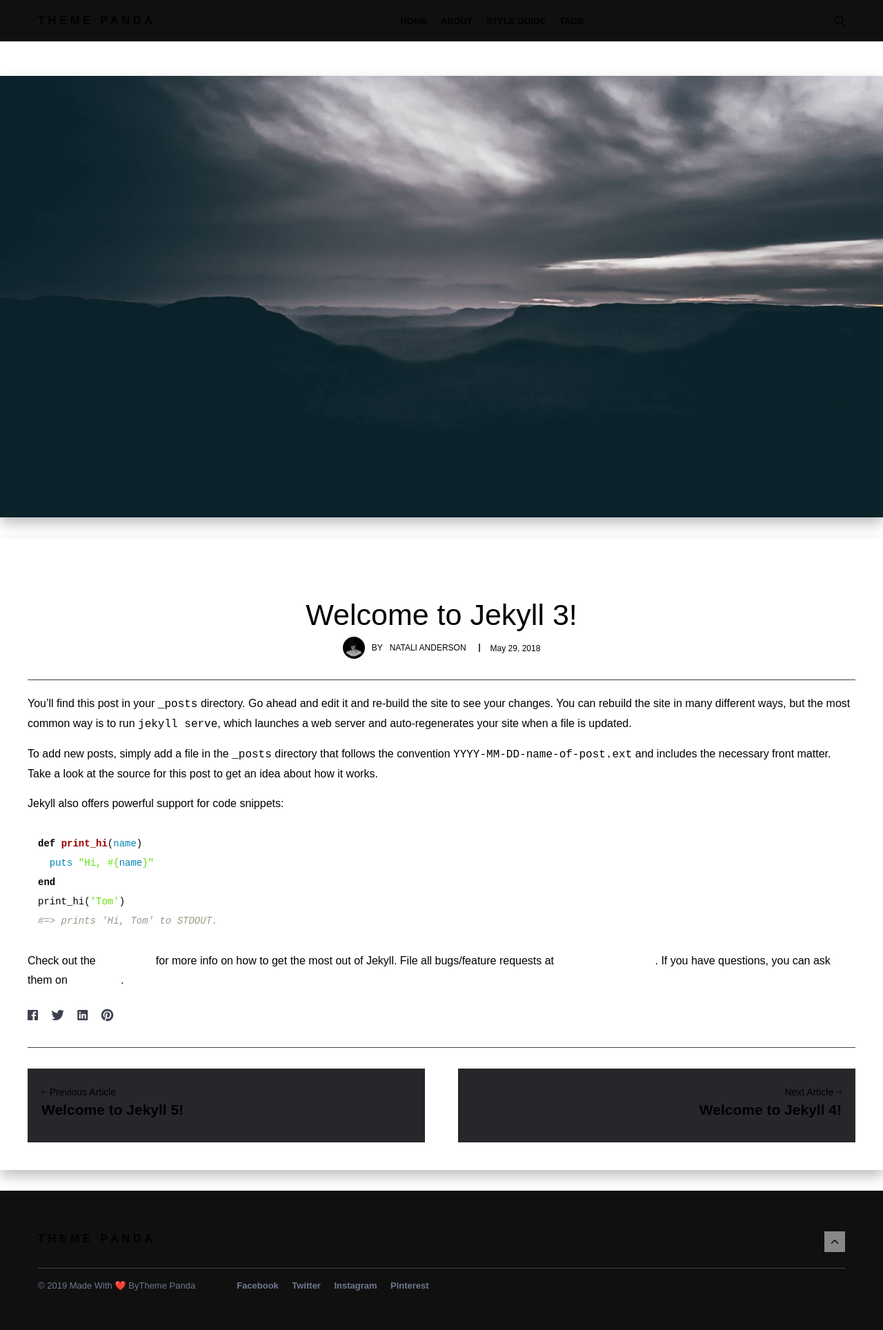
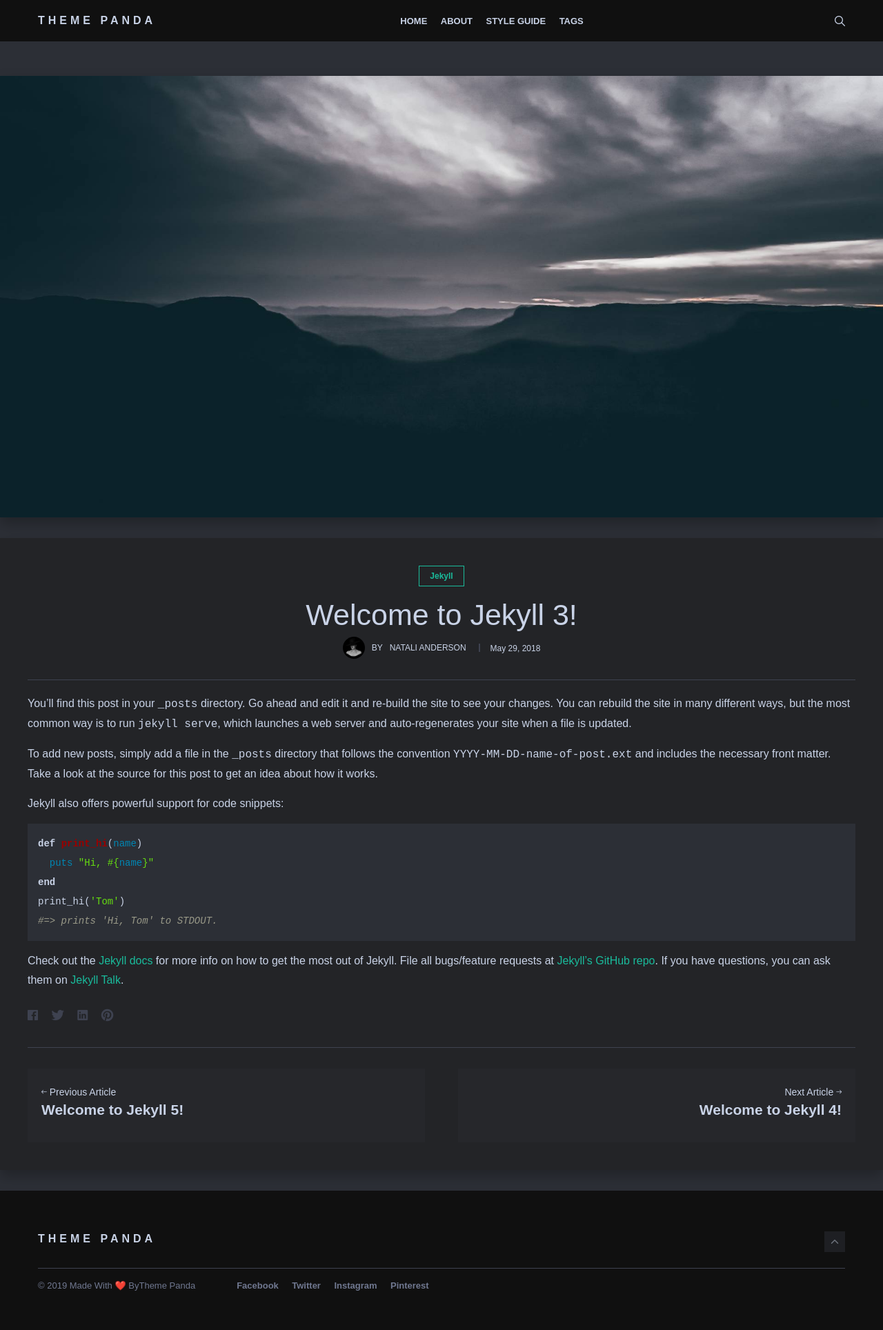
Before and after one commit to innowebka/34, a Jekyll site: the page built from _posts/2019-07-01-3.md, in a window 1280 px wide. Shown: the whole page at 69% size. Built offline with Jekyll 4.4.1, drawn with Linux system fonts in a browser that asks for light colours; nearby versions of some CDN libraries; library files that are not in the unit come from our copies; comment, search, counter and statistics services are not loaded.

Commit message:
Add files via upload

```diff
--- a/_sass/0-settings/_colors.scss
+++ b/_sass/0-settings/_colors.scss
@@ -1,15 +1,15 @@
 // Main Colors
-$primary-color: #ffffff;
-$secondary-color: #ffffff;
+$primary-color: #1ABC9C;
+$secondary-color: #C19CD8;
 $highlight: #ffeea8;
-$text: #000000;
+$text: #C9D3E7;
 $gray-blue: #707890;
 $white: #ffffff;
 $black: #101010;
-$lighten-black: #ffffff;
-$blue-black: #ffffff;
-$blue-darken: #ffffff;
-$green-darken: #06f16a;
+$lighten-black: #323743;
+$blue-black: #2C2F36;
+$blue-darken: #232427;
+$green-darken: #2C3635;
 $danger: #e02f40;
 $success: #34a74e;
 
@@ -21,7 +21,7 @@
 $body-color: $text;
 
 // Headings
-$heading-font-color: #000000;
+$heading-font-color: #404040;
 
 // Links
 $link-color: $primary-color;
```
